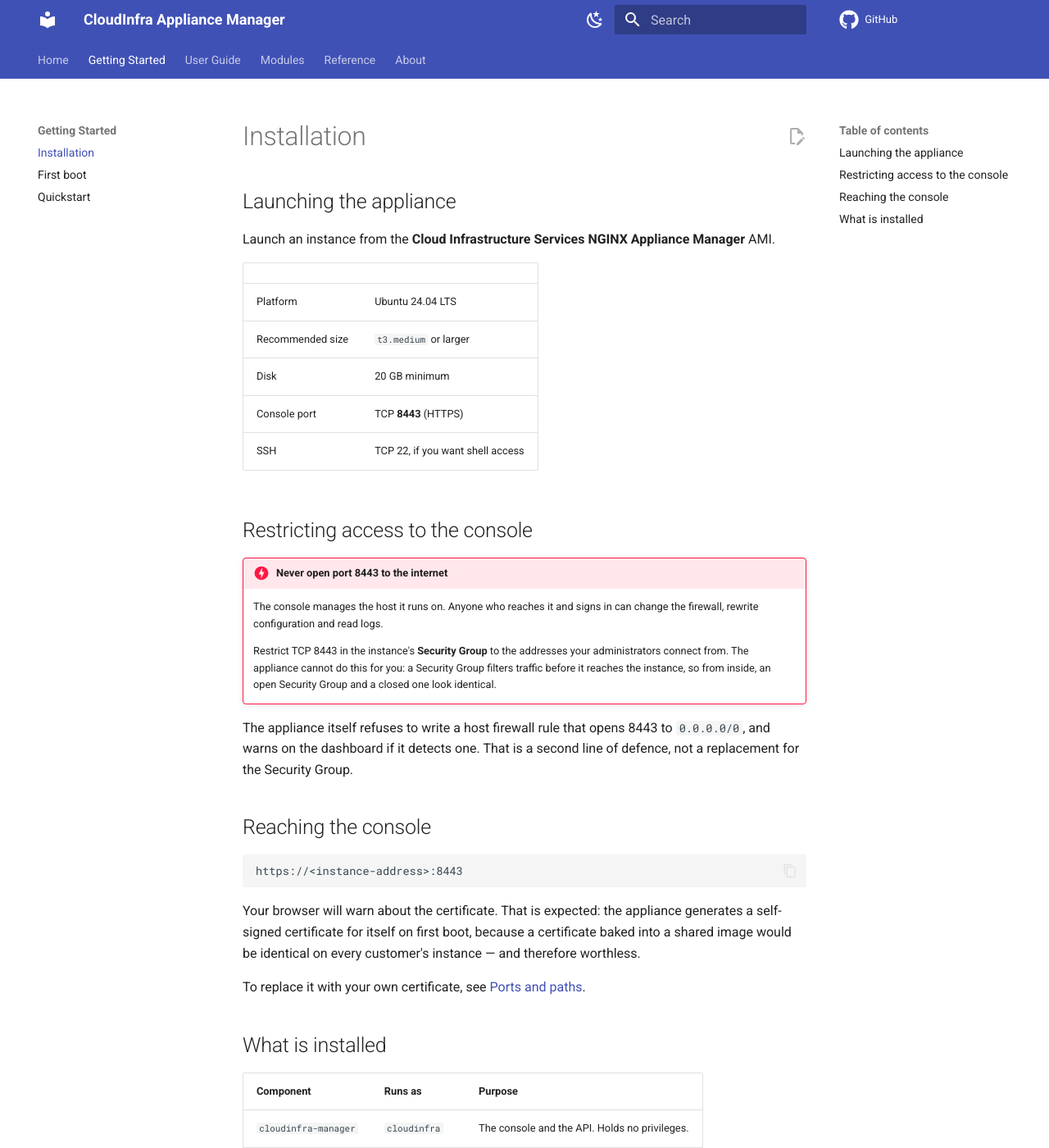
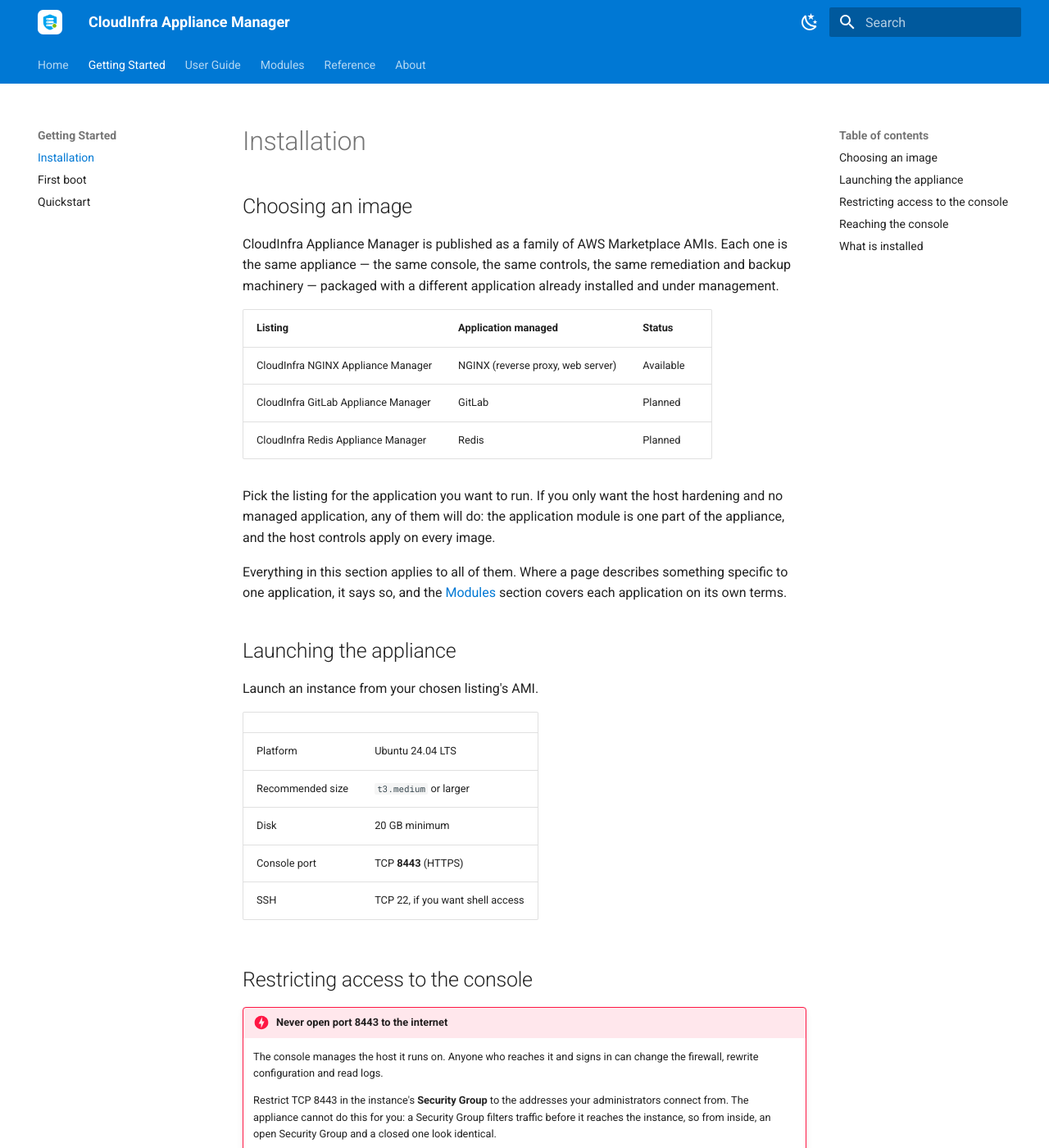
Before and after one commit to CLOUDCIS/CloudInfra-Appliance-Manager-Docs, an MkDocs documentation site: the page built from docs/getting-started/installation.md, in a window 1280 px wide and 1400 px high. Shown: the whole window at 82% size. Built offline with MkDocs 1.6.1 and Material for MkDocs 9.7.7, drawn with Linux system fonts in a browser that asks for light colours; comment, search, counter and statistics services are not loaded; some of the changed text lies outside the part shown.

Commit message:
Drop the repository link, generalise Getting Started, adopt the console's palette
Four things, all about the site describing the product accurately:

  - The GitHub card is gone from the header. A documentation site for a Marketplace
    product does not need to advertise where its source is kept.

  - Getting Started said "Launch an instance from the Cloud Infrastructure Services
    NGINX Appliance Manager AMI", as though there were only ever going to be one. The
    appliance is published as a family of images - NGINX now, GitLab and Redis next,
    in order of AWS usage - and everything in this section applies to all of them. The
    installation page now opens by naming the family and what differs between them, so
    a GitLab customer reading it does not have to guess which sentences are for them.

  - The header was Material's indigo, a colour that appears nowhere in the product.
    It is now the console's own blue (#0078d4, with #00a4ef for accents and the navy
    sidebar colour in dark mode), taken from dashboard/src/index.css.

  - The logo and favicon are the console's brand mark. The header version sits on a
    white tile: the shield is the same blue as the header bar, and without a surface
    of its own the silhouette - the whole of the mark - disappears.

Co-Authored-By: Claude Opus 5 <noreply@anthropic.com>

```diff
--- a/docs/getting-started/installation.md
+++ b/docs/getting-started/installation.md
@@ -1,8 +1,28 @@
 # Installation
+
+## Choosing an image
+
+CloudInfra Appliance Manager is published as a family of AWS Marketplace AMIs. Each one is
+the same appliance — the same console, the same controls, the same remediation and backup
+machinery — packaged with a different application already installed and under management.
+
+| Listing | Application managed | Status |
+|---|---|---|
+| CloudInfra NGINX Appliance Manager | NGINX (reverse proxy, web server) | Available |
+| CloudInfra GitLab Appliance Manager | GitLab | Planned |
+| CloudInfra Redis Appliance Manager | Redis | Planned |
+
+Pick the listing for the application you want to run. If you only want the host hardening
+and no managed application, any of them will do: the application module is one part of the
+appliance, and the host controls apply on every image.
+
+Everything in this section applies to all of them. Where a page describes something
+specific to one application, it says so, and the [Modules](../modules/index.md) section
+covers each application on its own terms.
 
 ## Launching the appliance
 
-Launch an instance from the **Cloud Infrastructure Services NGINX Appliance Manager** AMI.
+Launch an instance from your chosen listing's AMI.
 
 | | |
 |---|---|
@@ -47,7 +67,7 @@ To replace it with your own certificate, see [Ports and paths](../reference/port
 | `cloudinfra-manager` | `cloudinfra` | The console and the API. Holds no privileges. |
 | `cloudinfra-agent` | `root` | Performs privileged actions, from a fixed list. |
 | `cloudinfra` | — | Command line client. |
-| `nginx` | `root` / `nginx` | The reverse proxy the appliance manages. |
+| The managed application | Its own accounts | For the NGINX image, `nginx` running as `root` / `nginx`. |
 
 The split matters: the part exposed to the network cannot change the host directly. It asks
 the agent, and the agent will only perform actions that are on a list compiled into it.
--- a/docs/stylesheets/extra.css
+++ b/docs/stylesheets/extra.css
@@ -1,3 +1,35 @@
+/*
+ * The console's palette, so the documentation and the product it documents are plainly the
+ * same thing. Material's indigo default was a different colour from anything in the
+ * appliance.
+ *
+ * Taken from dashboard/src/index.css:
+ *   --color-ci-primary  #00a4ef   the brand blue, and the shield in the mark
+ *   --color-ci-info     #0078d4   the darker blue the console uses for actions
+ *   --color-ci-sidebar  #0e1e33   the navy behind the console's navigation
+ */
+:root {
+  --md-primary-fg-color: #0078d4;
+  --md-primary-fg-color--light: #00a4ef;
+  --md-primary-fg-color--dark: #005a9e;
+  --md-accent-fg-color: #00a4ef;
+  --md-accent-fg-color--transparent: rgba(0, 164, 239, 0.1);
+}
+
+[data-md-color-scheme="slate"] {
+  --md-primary-fg-color: #0e1e33;
+  --md-primary-fg-color--light: #00a4ef;
+  --md-primary-fg-color--dark: #08131f;
+  --md-accent-fg-color: #00a4ef;
+}
+
+/* The mark carries its own white tile, so the header does not need to pad it further. */
+.md-header__button.md-logo img,
+.md-header__button.md-logo svg {
+  height: 1.5rem;
+  width: 1.5rem;
+}
+
 /* Tabular figures, so scores and byte counts line up in tables. */
 .md-typeset table td code,
 .md-typeset table th {
--- a/mkdocs.yml
+++ b/mkdocs.yml
@@ -3,14 +3,14 @@ site_description: >-
   Security assessment, remediation and drift detection for Linux appliances,
   with an NGINX reverse proxy module.
 site_url: https://cloudcis.github.io/CloudInfra-Appliance-Manager-Docs/
-repo_url: https://github.com/CLOUDCIS/CloudInfra-Appliance-Manager-Docs
-edit_uri: edit/main/docs/
 
 copyright: Cloud Infrastructure Services
 
 theme:
   name: material
   language: en
+  logo: assets/logo.svg
+  favicon: assets/favicon.svg
   features:
     - navigation.tabs
     - navigation.sections
@@ -18,28 +18,24 @@ theme:
     - navigation.instant
     - navigation.tracking
     - content.code.copy
-    - content.action.edit
     - search.suggest
     - search.highlight
     - toc.follow
   palette:
     - media: "(prefers-color-scheme: light)"
       scheme: default
-      primary: indigo
-      accent: indigo
+      primary: custom
+      accent: custom
       toggle:
         icon: material/weather-night
         name: Switch to dark mode
     - media: "(prefers-color-scheme: dark)"
       scheme: slate
-      primary: indigo
-      accent: indigo
+      primary: custom
+      accent: custom
       toggle:
         icon: material/weather-sunny
         name: Switch to light mode
-  icon:
-    repo: fontawesome/brands/github
-
 extra_css:
   - stylesheets/extra.css
 
```
Also changed, not shown: docs/index.md (+3 -1 lines), docs/modules/index.md (+5 -0 lines), docs/assets/favicon.svg (added), docs/assets/logo.svg (added).
